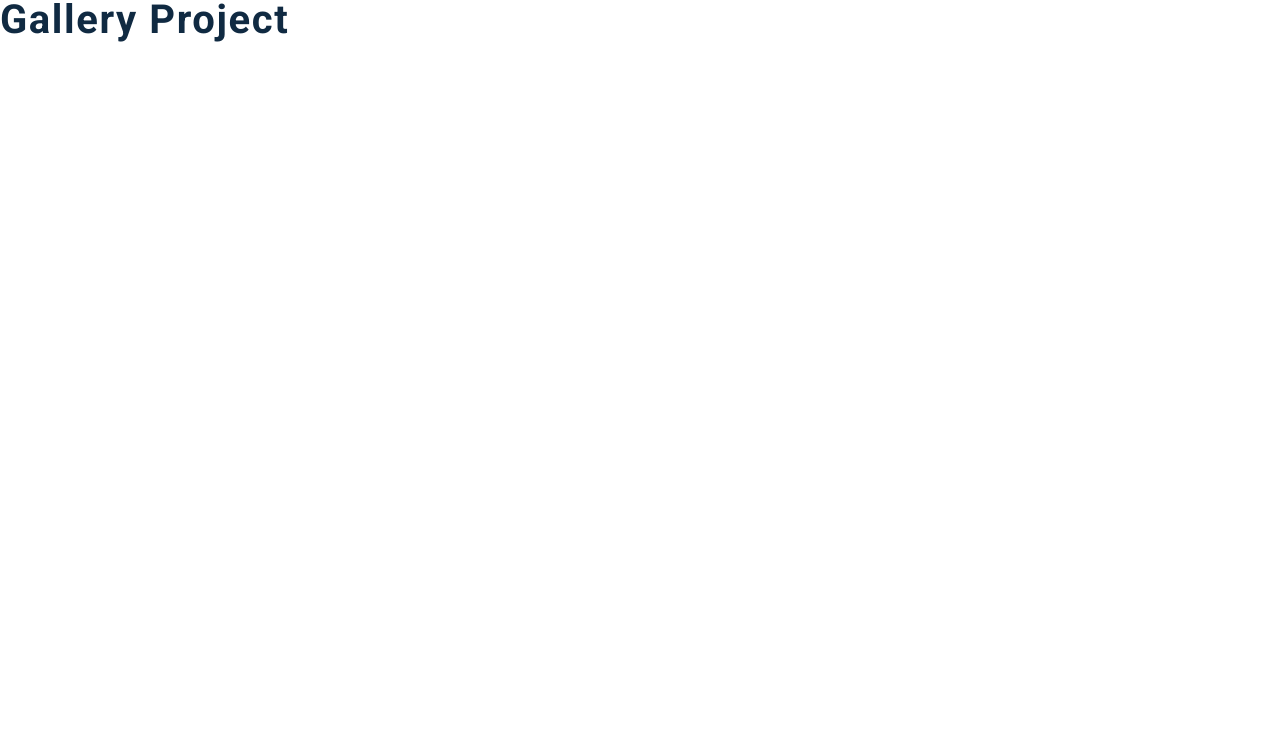
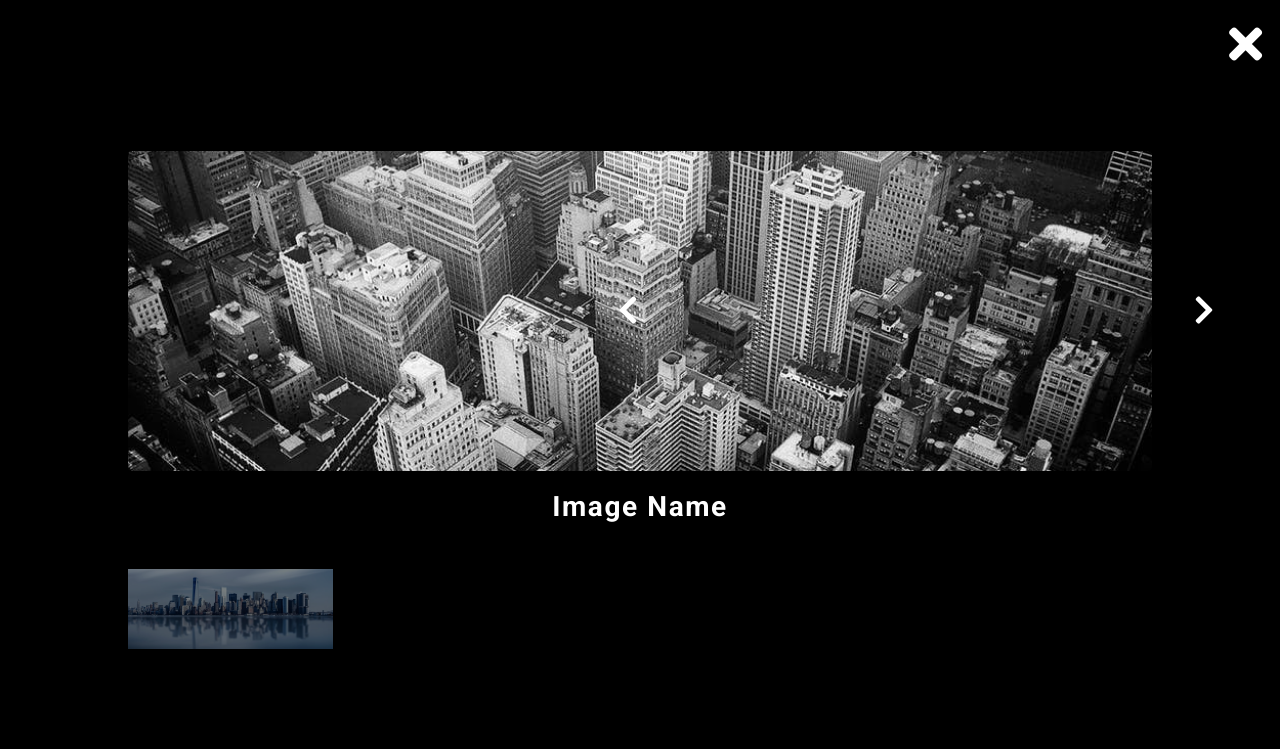
Before and after one commit to RustamovRRR/OOPjavaScript, a plain HTML site: page OOPprojects/gallery/index.html in a window 1280 px wide. Shown: the top 749 px of the page. Drawn offline with nearby package versions, Linux system fonts and the light colour scheme.

Commit message:
adding structure of index.html in gallery project

```diff
--- a/OOPprojects/gallery/index.html
+++ b/OOPprojects/gallery/index.html
@@ -13,7 +13,95 @@
     <link rel="stylesheet" href="styles.css" />
   </head>
   <body>
-    <h2>gallery project</h2>
+    <!-- nature -->
+    <section class="section nature">
+      <img
+        src="./images/nature-1.jpeg"
+        title="nature-1"
+        class="img"
+        data-id="1"
+        alt=""
+      />
+      <img
+        src="./images/nature-2.jpeg"
+        title="nature-2"
+        class="img"
+        data-id="2"
+        alt=""
+      />
+      <img
+        src="./images/nature-3.jpeg"
+        title="nature-3"
+        class="img"
+        data-id="3"
+        alt=""
+      />
+    </section>
+    <!-- city -->
+    <section class="section city">
+      <img
+        src="./images/city-1.jpeg"
+        title="city-1"
+        class="img"
+        data-id="1"
+        alt=""
+      />
+      <img
+        src="./images/city-2.jpeg"
+        title="city-2"
+        class="img"
+        data-id="2"
+        alt=""
+      />
+      <img
+        src="./images/city-3.jpeg"
+        title="city-3"
+        class="img"
+        data-id="3"
+        alt=""
+      />
+      <img
+        src="./images/city-4.jpeg"
+        title="city-4"
+        class="img"
+        data-id="4"
+        alt=""
+      />
+      <img
+        src="./images/city-5.jpeg"
+        title="city-5"
+        class="img"
+        data-id="5"
+        alt=""
+      />
+    </section>
+    <!-- modal -->
+    <div class="modal open">
+      <button class="close-btn">
+        <i class="fas fa-times"></i>
+      </button>
+      <div class="modal-content">
+        <!-- prev next btns -->
+        <button class="prev-btn">
+          <i class="fas fa-chevron-left"></i>
+        </button>
+        <button class="next-btn">
+          <i class="fas fa-chevron-right"></i>
+        </button>
+        <!-- content -->
+        <img src="./images/city-1.jpeg" class="main-img" alt="" />
+        <h3 class="image-name">image name</h3>
+        <div class="modal-images">
+          <img
+            src="./images/city-5.jpeg"
+            title="city-5"
+            class="modal-img"
+            data-id="5"
+            alt=""
+          />
+        </div>
+      </div>
+    </div>
     <script src="app.js"></script>
   </body>
 </html>
```
